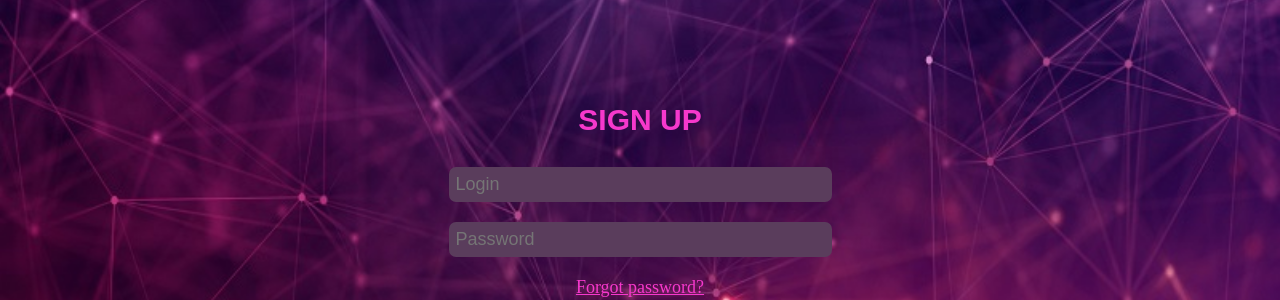
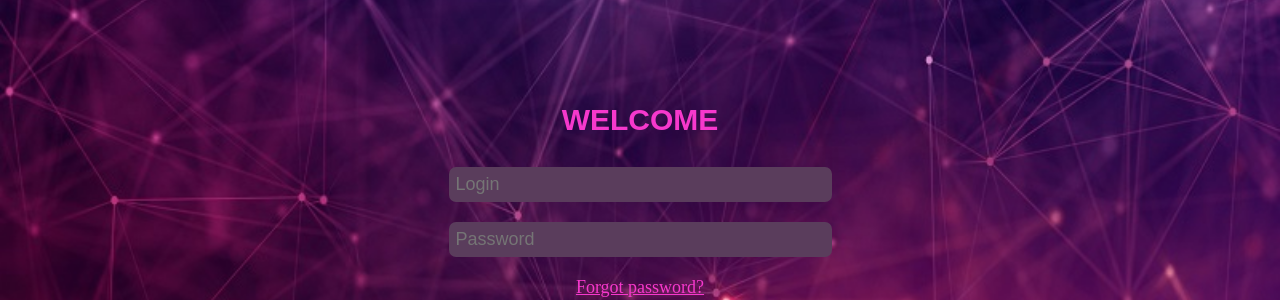
Before and after one commit to GoryKnyaz/messenger, a Flask app: page / in a window 1280 px wide. Shown: the part 132-432 px from the top of the page. Run offline with Flask 2, Linux system fonts and the light colour scheme.

Commit message:
Website messanger

```diff
--- a/main.py
+++ b/main.py
@@ -23,7 +23,7 @@ all_messages = load_info(my_db_name)
 
 @app.route('/')
 def index_page():
-    return render_template(['authorization.html'])
+    return render_template('authorization.html')
 
 
 @app.route('/chat')
--- a/templates/authorization.html
+++ b/templates/authorization.html
@@ -6,7 +6,7 @@
 </head>
 <body>
     <div class="form">
-        <h1 class="auth">Sign up</h1>
+        <h1 class="auth">Welcome</h1>
         <input type="text" placeholder="Login">
         <input type="password" placeholder="Password">
         <a class="forgot-pwd" href="#">Forgot password?</a>
```
